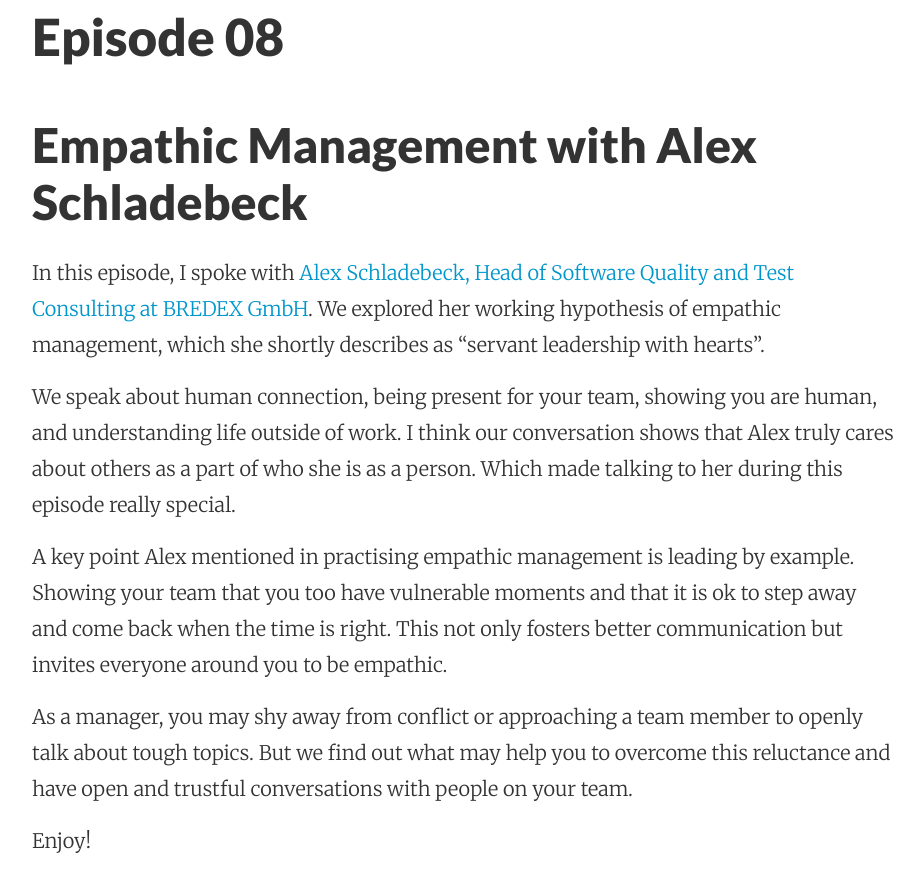
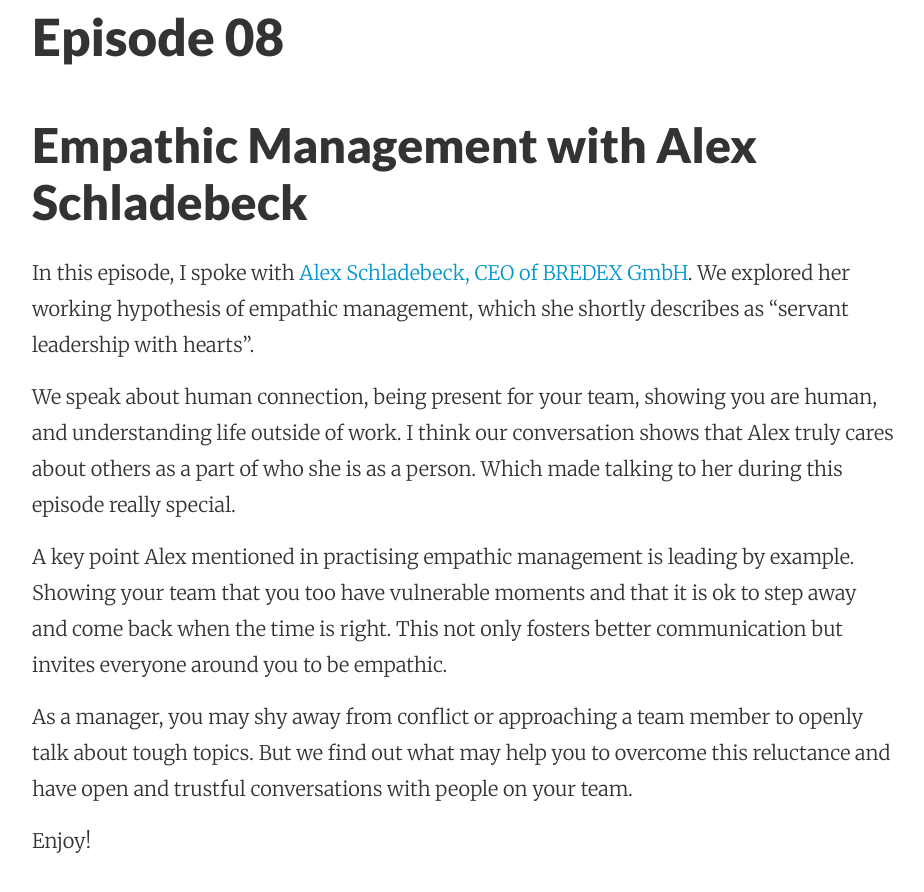
Before and after one commit to benjmin-r/cto.coffee, a Jekyll site: the page built from episodes/_posts/2019-10-23-ep08-empathic-management-with-alex-schladebeck.md, in a window 1280 px wide and 900 px high, scrolled down 435 px. Shown: the top 892 px of the window, without its empty margins (176-1100 px from the left). Built offline with Jekyll 4.4.1, drawn with Linux system fonts in a browser that asks for light colours; nearby versions of some CDN libraries.

Commit message:
fix Alex's title :)

```diff
--- a/episodes/_posts/2019-10-23-ep08-empathic-management-with-alex-schladebeck.md
+++ b/episodes/_posts/2019-10-23-ep08-empathic-management-with-alex-schladebeck.md
@@ -17,9 +17,8 @@
 # Episode 08
 ## Empathic Management with Alex Schladebeck
 
-In this episode, I spoke with [Alex Schladebeck, Head of Software Quality and Test Consulting at BREDEX
-GmbH][@alex_schl]. We explored her working hypothesis of empathic management, which she shortly describes as "servant
-leadership with hearts".
+In this episode, I spoke with [Alex Schladebeck, CEO of BREDEX GmbH][@alex_schl]. We explored her working hypothesis of
+empathic management, which she shortly describes as "servant leadership with hearts".
 
 We speak about human connection, being present for your team, showing you are human, and understanding life outside of
 work. I think our conversation shows that Alex truly cares about others as a part of who she is as a person. Which made
```
